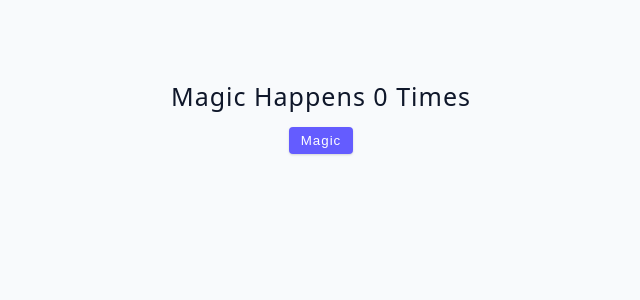
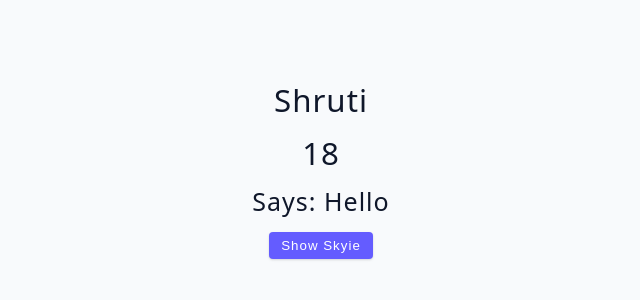
Before and after one commit to skyiekoltepatil/learning-react-JS-2025, a React (Vite) app in the folder react-hooks/: page / in a window 1280 px wide. Shown: the top 300 px of the page, without its empty margins (319-959 px from the left). Built offline with nearby package versions, Linux system fonts and the light colour scheme.

Commit message:
session 6 lecture 87
04-useState-object

```diff
--- a/react-hooks/src/App.jsx
+++ b/react-hooks/src/App.jsx
@@ -1,5 +1,5 @@
 
-import Starter from './tutorial/01-useState/starter/02-useState-basics';
+import Starter from './tutorial/01-useState/starter/04-useState-object';
 
 function App() {
   return (
--- a/react-hooks/src/tutorial/01-useState/starter/03-useState-array.jsx
+++ b/react-hooks/src/tutorial/01-useState/starter/03-useState-array.jsx
@@ -18,7 +18,7 @@
             <h4>{name}</h4>
             <button onClick={() => magic(id)}>magic</button>
           </div>
-        );
+        )
       })}
       <button
         className='btn'
--- a/react-hooks/src/tutorial/01-useState/starter/04-useState-object.jsx
+++ b/react-hooks/src/tutorial/01-useState/starter/04-useState-object.jsx
@@ -1,7 +1,24 @@
 import { useState } from 'react';
 
 const UseStateObject = () => {
-  return <h2>useState object example</h2>;
+  const [name, setName] = useState('shruti');
+  const [age, setAge] = useState(18);
+  const [talk, setTalk] = useState('hello');
+
+  const displayPerson = () => {
+    setName('skyie');
+    setAge(17);
+    setTalk('HI');
+  };
+  return (
+    <>
+      <h3>{name}</h3>
+      <h3>{age}</h3>
+      <h4>says: {talk}</h4>
+      <button className='btn' onClick={displayPerson}>
+        show skyie
+      </button>
+    </>
+  );
 };
-
 export default UseStateObject;
```
